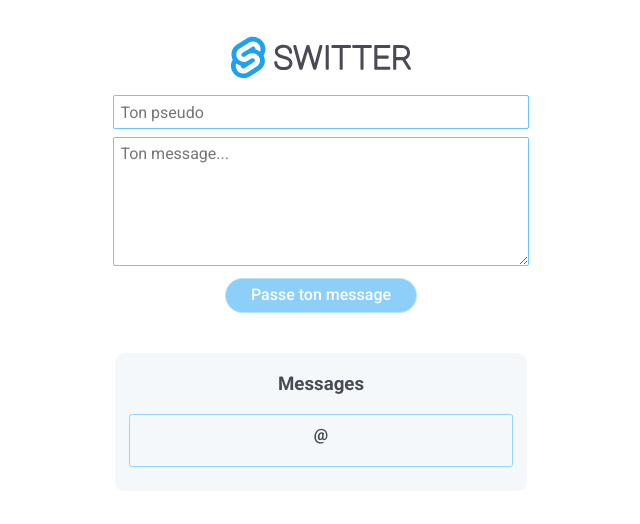
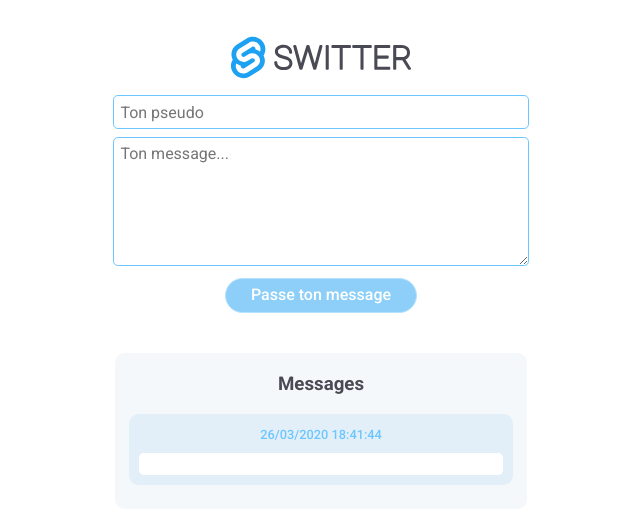
Before and after one commit to tomdesign-git/Switter, a Svelte app: page / in a window 1280 px wide. Both pictures are taken after a click on the button "Passe ton message". Shown: the top 524 px of the page, without its empty margins (319-959 px from the left). Built offline with nearby package versions, Linux system fonts and the light colour scheme.

Commit message:
datage des messages, stylisation...

```diff
--- a/public/global.css
+++ b/public/global.css
@@ -59,11 +59,11 @@ input, button, select, textarea {
 	width:26rem;
 	font-family: inherit;
 	font-size: inherit;
-	padding: 0.4em;
+	padding: .4em;
 	margin: 0 0 0.5em 0;
 	box-sizing: border-box;
 	border: 1px solid #6bc6ff;
-	border-radius: 2px;
+	border-radius: .3rem;
 }
 
 input:disabled {
@@ -113,18 +113,18 @@ button:hover {
 .swits {
 	width:24rem;
     margin: 0 auto;
-    padding: 0.1rem 0.9rem 1em;
+    padding: .1rem .9rem 1em;
 	text-align: center;
 	border-radius: .6rem;
 	background-color: #f5f8fa;
 }
 
 .swit {
-	padding:0.6rem 0.4em 0.8rem;
+	padding:.6rem;
 	margin: 0 0 0.5em 0;
 	box-sizing: border-box;
-	border-radius: .16rem;
-	border:1px solid #92d5ff;
+	border-radius: .6rem;
+	background-color: #e3eff8;
 }
 
 .author {
@@ -136,3 +136,19 @@ button:hover {
 .author:before {
 	content: "";
   }
+
+.date {
+	color: #355163;
+	font-size: .8rem;
+	font-weight: 500;
+	color: #6bc6ff;
+	line-height: .2rem;
+	padding-bottom: .4rem;
+	margin-bottom:.6rem;
+}
+
+.message {
+	padding:.6rem .6em .8rem;
+	border-radius: .3rem;
+	background-color: #fff;
+}
--- a/src/App.svelte
+++ b/src/App.svelte
@@ -8,6 +8,19 @@
 		console.log(event.detail);
 		messages = [event.detail, ...messages];
 	}
+
+	const options = {
+		// weekday: "long",
+		year: "numeric",
+		month: "2-digit",
+		day: "numeric",
+		// hour12: true,
+		hour: "numeric",
+		minute: "2-digit",
+		second: "2-digit",
+	};
+	const formatter = new Intl.DateTimeFormat("fr-FR", options);
+
 </script>
 
 <main>
@@ -21,8 +34,9 @@
 		<h3>Messages</h3>
 		{#each messages as message}
 		<div class="swit">
-		<div class="author">@{message.author}</div>
-		<div>{message.text}</div>
+		<div class="author">{message.author}</div>
+		<div class="date">{formatter.format(message.date)}</div>
+		<div class="message">{message.text}</div>
 		</div>
 		{/each}
 	</div>
```
